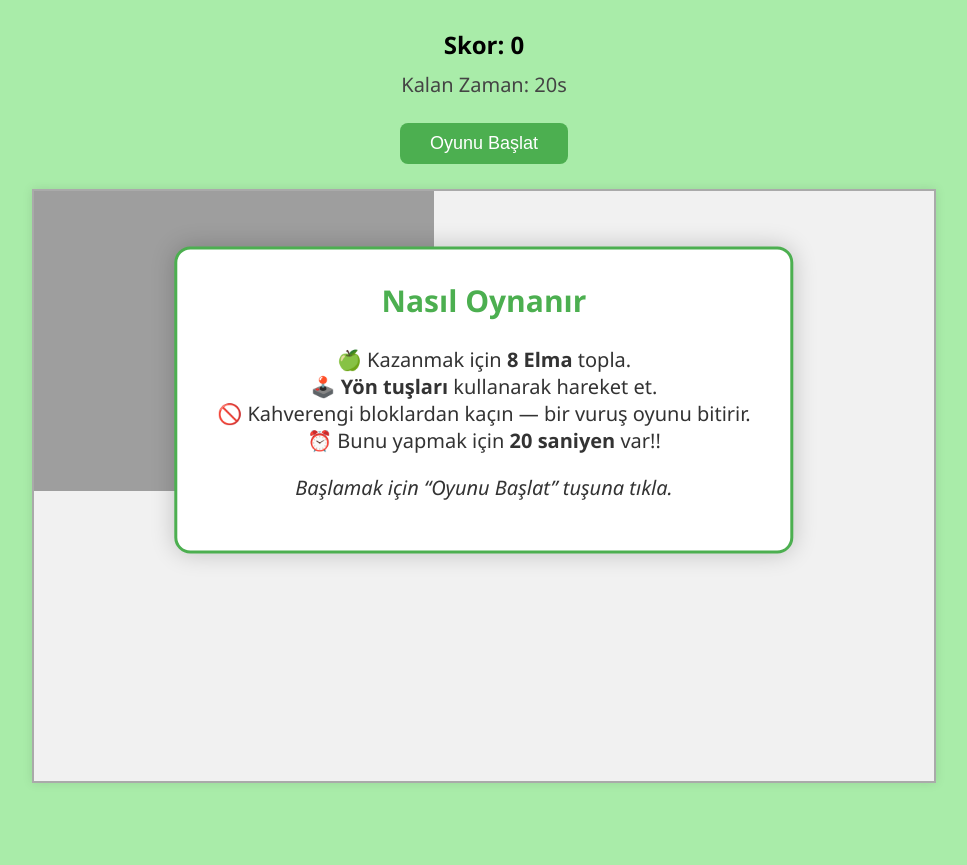
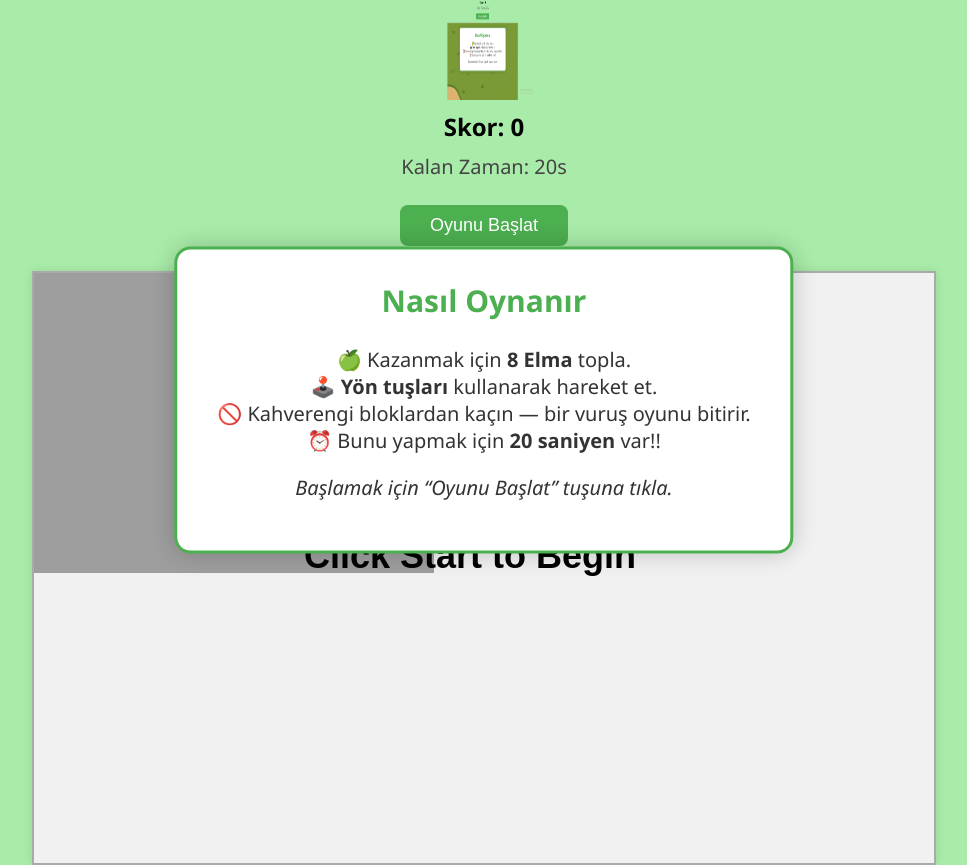
Before and after one commit to Rima2002/rimafaraheleuch.github.io, a plain HTML site: page index.html in a window 1280 px wide. Shown: the whole page, without its empty margins (156-1123 px from the left). Before the commit the page ends 800 px from the top, so only its background shows below. Drawn offline with Linux system fonts and the light colour scheme.

Commit message:
Update index.html

```diff
--- a/index.html
+++ b/index.html
@@ -105,6 +105,9 @@
   </style>
 </head>
 <body>
+
+<img src="https://github.com/Rima2002/rimafaraheleuch.github.io/blob/main/screenshot0.PNG" height="100" width="100">
+
 <!-- Skor ve zaman gösterisi -->
   <div id="scoreBoard">Skor: 0</div>
   <div id="timer">Kalan Zaman: 20s</div>
```
